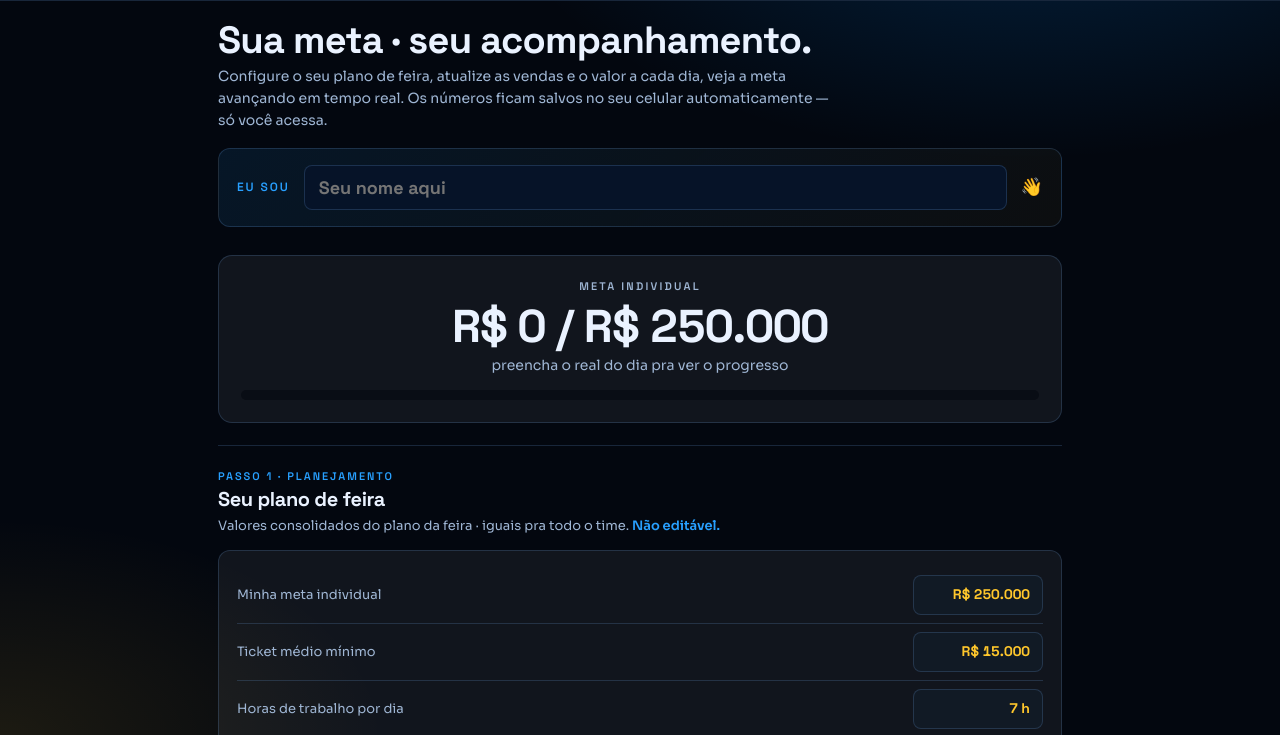
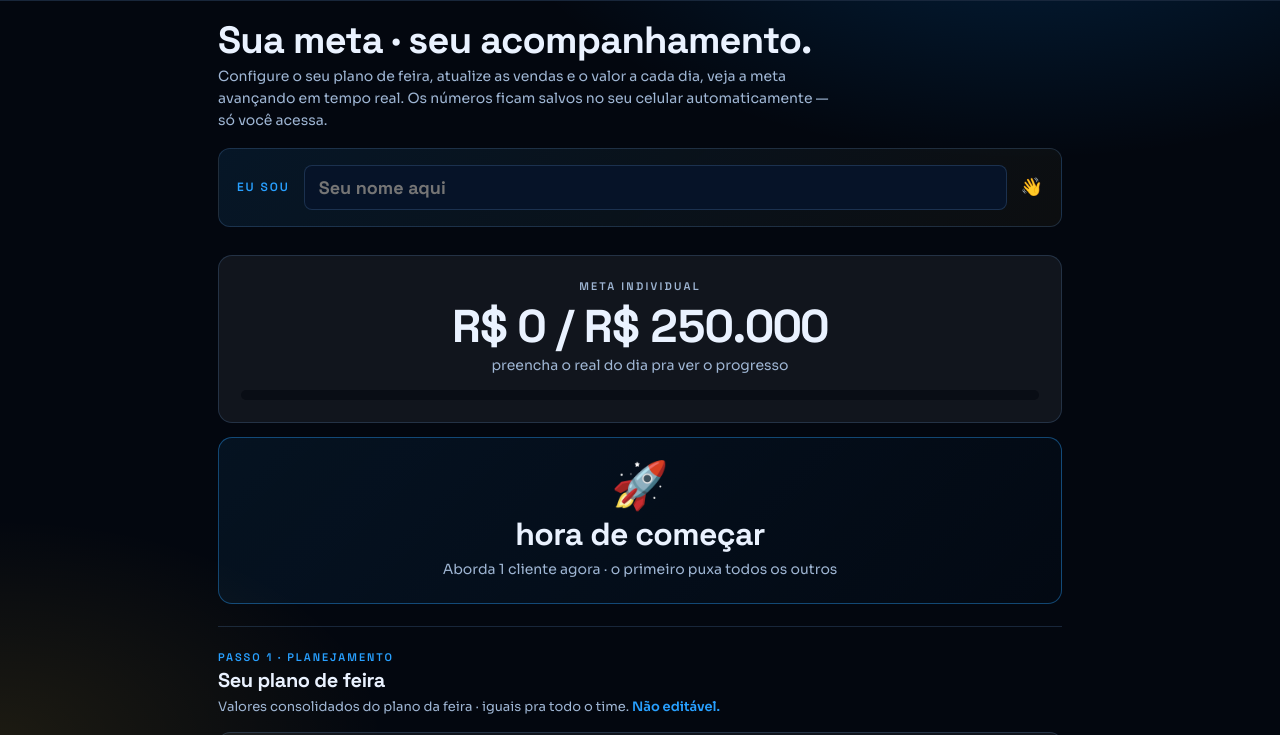
Before and after one commit to murillo-lima-neobag/fispal-kit-consultor, a plain HTML site: page metas/calculadora/index.html in a window 1280 px wide. Shown: the part 61-796 px from the top of the page. Drawn offline with Linux system fonts and the light colour scheme.

Commit message:
calculadora: bloco motivacional adaptativo por faixa de meta (7 faixas, 21 frases originais)

```diff
--- a/metas/calculadora/index.html
+++ b/metas/calculadora/index.html
@@ -118,6 +118,27 @@ footer{padding:24px 0 50px;text-align:center;color:var(--muted);border-top:1px s
 /* mini-tip */
 .tip{margin-top:8px;font-size:12px;color:var(--muted);font-style:italic}
 .tip b{color:var(--azul-neon);font-style:normal}
+
+/* BLOCO MOTIVACIONAL */
+.motiv-bx{margin-top:14px;padding:24px 22px;border:1px solid var(--glass-bd);border-radius:14px;text-align:center;transition:background .4s,border-color .4s,box-shadow .4s;position:relative;overflow:hidden;background:var(--glass)}
+.motiv-icon{font-size:46px;line-height:1;margin-bottom:8px}
+.motiv-frase{font-family:'Space Grotesk';font-weight:700;font-size:clamp(22px,3.5vw,32px);line-height:1.15;letter-spacing:-.02em;margin-bottom:6px}
+.motiv-sub{font-size:14px;color:var(--muted);max-width:520px;margin:0 auto;line-height:1.45}
+.motiv-bx.zero{background:linear-gradient(135deg,rgba(40,160,255,.08),rgba(40,160,255,.02));border-color:rgba(40,160,255,.4)}
+.motiv-bx.baixo{background:linear-gradient(135deg,rgba(40,160,255,.10),rgba(255,199,44,.04));border-color:var(--azul-neon)}
+.motiv-bx.baixo .motiv-frase{color:var(--azul-neon)}
+.motiv-bx.medio{background:linear-gradient(135deg,rgba(255,181,71,.10),rgba(255,199,44,.04));border-color:var(--warn)}
+.motiv-bx.medio .motiv-frase{color:var(--warn)}
+.motiv-bx.meio{background:linear-gradient(135deg,rgba(255,199,44,.12),rgba(255,199,44,.04));border-color:var(--amarelo)}
+.motiv-bx.meio .motiv-frase{color:var(--amarelo)}
+.motiv-bx.alto{background:linear-gradient(135deg,rgba(74,222,128,.10),rgba(255,199,44,.06));border-color:var(--ok)}
+.motiv-bx.alto .motiv-frase{color:var(--ok)}
+.motiv-bx.bateu{background:linear-gradient(135deg,rgba(74,222,128,.20),rgba(255,199,44,.10));border-color:var(--ok);animation:pulse-bateu 2.4s infinite}
+.motiv-bx.bateu .motiv-frase{color:var(--ok)}
+.motiv-bx.campeao{background:linear-gradient(135deg,rgba(255,199,44,.22),rgba(255,107,107,.10));border-color:var(--amarelo);animation:pulse-campeao 1.6s infinite}
+.motiv-bx.campeao .motiv-frase{background:linear-gradient(90deg,var(--amarelo),var(--err));-webkit-background-clip:text;background-clip:text;color:transparent}
+@keyframes pulse-bateu{0%,100%{box-shadow:0 0 0 0 rgba(74,222,128,.35)}50%{box-shadow:0 0 0 10px rgba(74,222,128,0)}}
+@keyframes pulse-campeao{0%,100%{box-shadow:0 0 0 0 rgba(255,199,44,.4)}50%{box-shadow:0 0 0 14px rgba(255,199,44,0)}}
 </style>
 </head>
 <body>
@@ -149,6 +170,13 @@ footer{padding:24px 0 50px;text-align:center;color:var(--muted);border-top:1px s
   <div class="big mono" id="s-big">R$ 0 / R$ 250.000</div>
   <div class="sub" id="s-sub">configure abaixo pra começar</div>
   <div class="prog"><div id="s-prog" style="width:0%"></div></div>
+</div>
+
+<!-- ============ BLOCO MOTIVACIONAL · muda conforme a meta avança ============ -->
+<div class="motiv-bx" id="motiv-bx">
+  <div class="motiv-icon" id="motiv-icon">🚀</div>
+  <div class="motiv-frase" id="motiv-frase">Bora pra cima!</div>
+  <div class="motiv-sub" id="motiv-sub">Configure abaixo e bora começar a feira</div>
 </div>
 
 <!-- ============ PLANO ============ -->
@@ -281,6 +309,46 @@ const ATENDIMENTOS = 15;
 const ids = ["vendedor-nome","p-d1","p-d2","p-d3","p-d4","r-d1","r-d2","r-d3","r-d4","rv-d1","rv-d2","rv-d3","rv-d4"];
 const defaults = {"vendedor-nome":"","p-d1":4,"p-d2":4,"p-d3":5,"p-d4":4,"r-d1":0,"r-d2":0,"r-d3":0,"r-d4":0,"rv-d1":0,"rv-d2":0,"rv-d3":0,"rv-d4":0};
 
+// ============ FRASES MOTIVACIONAIS POR FAIXA ============
+const MOTIV = {
+  zero: { icon:"🚀", frases:[
+    {h:"Bora pra cima!", s:"Primeira venda do dia abre o ritmo da feira inteira"},
+    {h:"Hora de começar", s:"Aborda 1 cliente agora · o primeiro puxa todos os outros"},
+    {h:"Tá tudo pronto", s:"Você sabe o que faz · só precisa começar"},
+  ]},
+  baixo: { icon:"💪", frases:[
+    {h:"Pegando o ritmo", s:"Lembra dos leads que ficaram de retornar? Manda mensagem AGORA"},
+    {h:"Primeiro passo dado", s:"As próximas vendas vão puxar mais fácil · não para"},
+    {h:"Tá começando", s:"Mantém o foco na qualificação · 5 min pra descobrir o segmento"},
+  ]},
+  medio: { icon:"🔥", frases:[
+    {h:"Tá indo bem!", s:"Não desacelera agora · esse é o ritmo certo"},
+    {h:"Um quarto da meta", s:"Três quartos ainda pra fazer · uma venda de cada vez"},
+    {h:"Engatou", s:"Esse momento separa quem chega de quem desiste · você tá chegando"},
+  ]},
+  meio: { icon:"⚡", frases:[
+    {h:"Metade já foi!", s:"Daqui pra frente é só descer ladeira"},
+    {h:"Você termina o que começa", s:"O segundo tempo é onde os bons brilham"},
+    {h:"50% feito", s:"Aquele cliente que pediu pra pensar · liga ele agora pra fechar"},
+  ]},
+  alto: { icon:"🎯", frases:[
+    {h:"Tá a um pulo da meta!", s:"Aquele cliente de ontem que falou que ia voltar · manda mensagem AGORA"},
+    {h:"Reta final · mantém", s:"Vendedor que chega aqui é o que vira top 1 da feira"},
+    {h:"Faltam centavos", s:"UMA venda fecha isso · não deixa pra amanhã"},
+  ]},
+  bateu: { icon:"🎉", frases:[
+    {h:"META BATIDA!", s:"Você já é um vencedor · agora corre pro top 1 individual"},
+    {h:"100% feito · e aí?", s:"Cada venda extra agora é folga + pontos pra premiação"},
+    {h:"Bateu primeiro?", s:"Não para · ajuda quem ainda tá indo · time bate junto"},
+  ]},
+  campeao: { icon:"👑", frases:[
+    {h:"Você é o cara da feira", s:"Henrique já tá olhando seu número · não para"},
+    {h:"Top 1 absoluto · é contigo", s:"Esse padrão não tem volta · continua"},
+    {h:"Superando", s:"Cada venda agora vira história · vai virar referência pro time"},
+  ]},
+};
+let _faixaAtual = null; // pra não trocar a frase a cada input dentro da mesma faixa
+
 function v(id){
   const el = document.getElementById(id);
   if(el.type === "text") return el.value.trim();
@@ -358,6 +426,28 @@ function recalc(){
     document.getElementById("s-sub").textContent = "preencha o real do dia pra ver o progresso";
   }
 
+  // BLOCO MOTIVACIONAL · escolhe frase nova só quando muda de faixa
+  let faixa;
+  if(realPct === 0) faixa = "zero";
+  else if(realPct < 25) faixa = "baixo";
+  else if(realPct < 50) faixa = "medio";
+  else if(realPct < 75) faixa = "meio";
+  else if(realPct < 100) faixa = "alto";
+  else if(realPct < 120) faixa = "bateu";
+  else faixa = "campeao";
+
+  if(faixa !== _faixaAtual){
+    const m = MOTIV[faixa];
+    const f = m.frases[Math.floor(Math.random() * m.frases.length)];
+    const nome = v("vendedor-nome");
+    const prefixoNome = nome ? nome.split(" ")[0] + ", " : "";
+    document.getElementById("motiv-bx").className = "motiv-bx " + faixa;
+    document.getElementById("motiv-icon").textContent = m.icon;
+    document.getElementById("motiv-frase").textContent = (faixa === "bateu" || faixa === "campeao") ? f.h : prefixoNome + f.h.charAt(0).toLowerCase() + f.h.slice(1);
+    document.getElementById("motiv-sub").textContent = f.s;
+    _faixaAtual = faixa;
+  }
+
   // PROJEÇÃO
   const diasFeitos = diaPlanejado();
   let projecao = 0, vendasProj = 0;
```
